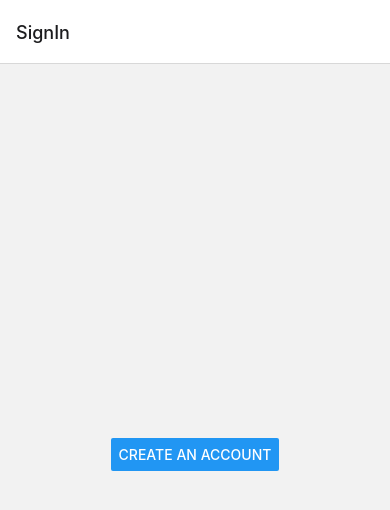
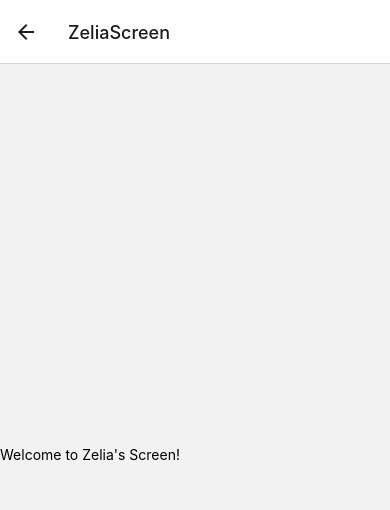
Before and after one commit to chirag03k/ktp-theta-app, a React Native app: screen /ZeliaScreen in a window 390 px wide. Shown: the top 510 px of the page. Built offline with nearby package versions, Linux system fonts and the light colour scheme.

Commit message:
Created demo screen for Zelia!

```diff
--- a/App.js
+++ b/App.js
@@ -5,6 +5,7 @@
 import { Home } from './src/screens/Home';
 import { SignIn } from './src/screens/SignIn';
 import { SignUp } from './src/screens/SignUp';
+import { ZeliaScreen } from'./src/screens/zelia-screen';
 
 const Stack = createNativeStackNavigator();
 
@@ -16,6 +17,7 @@
               <Stack.Screen name="Home" component={ Home } />
               <Stack.Screen name="SignIn" component={ SignIn } />
               <Stack.Screen name="SignUp" component={ SignUp } />
+              <Stack.Screen name="ZeliaScreen" component={ ZeliaScreen } />
             </Stack.Navigator>
 
         </NavigationContainer>
--- a/src/screens/SignIn/SignIn.jsx
+++ b/src/screens/SignIn/SignIn.jsx
@@ -10,6 +10,12 @@
             title="Create an account"
             onPress={() => navigation.push('SignUp')}
             />
+            <Button
+            title="Go to Zelia's Screen"
+            onPress = {
+                () => {navigation.push("ZeliaScreen")}
+            }
+            />
         </View>
     )
 
--- /dev/null
+++ b/src/screens/zelia-screen/index.js
@@ -0,0 +1 @@
+export {ZeliaScreen} from './zelia-screen.js'
--- /dev/null
+++ b/src/screens/zelia-screen/zelia-screen.js
@@ -0,0 +1,12 @@
+import React from 'react';
+import {View, Text} from 'react-native';
+
+export const ZeliaScreen = ({ navigation }) => {
+
+    return (
+        <View style={{flex: 1, alighnItems: 'center', justifyContent:
+        'center'}}>
+            <Text>Welcome to Zelia's Screen!</Text>
+        </View>
+    )
+}
```
